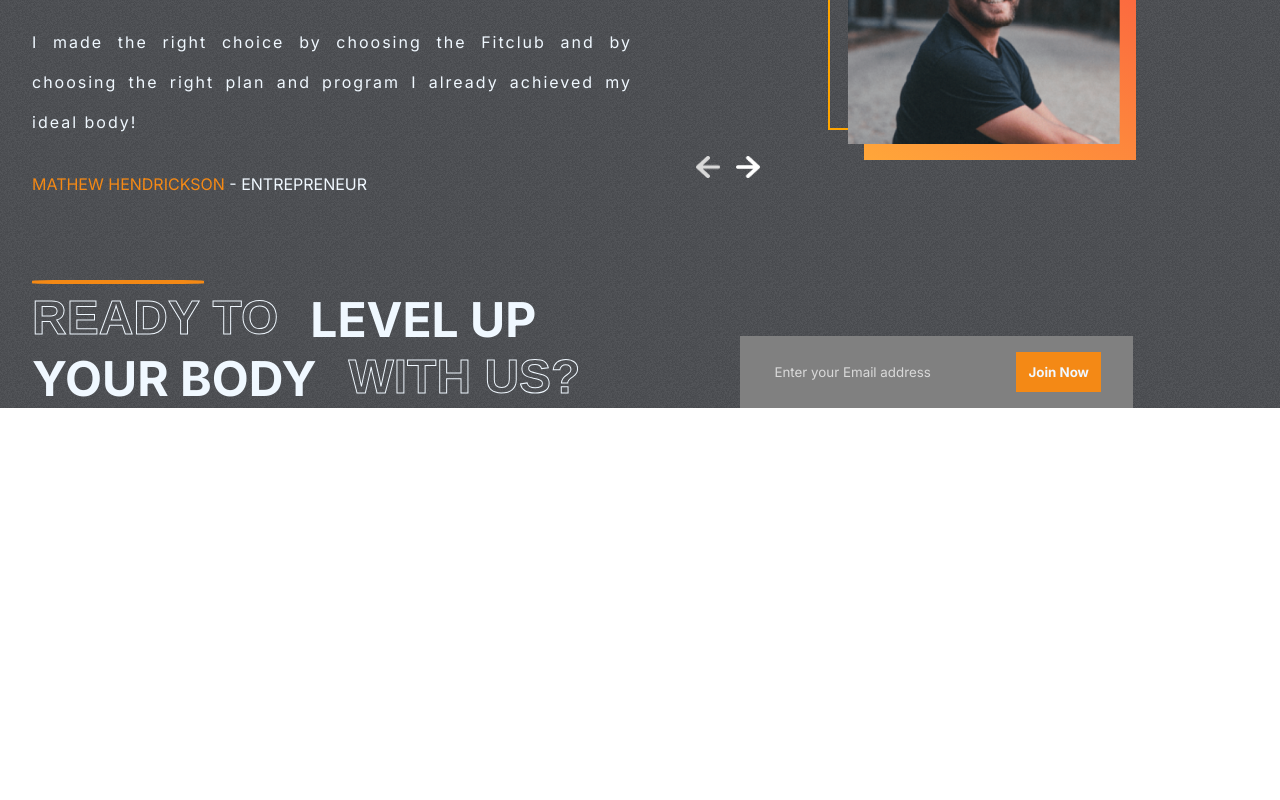
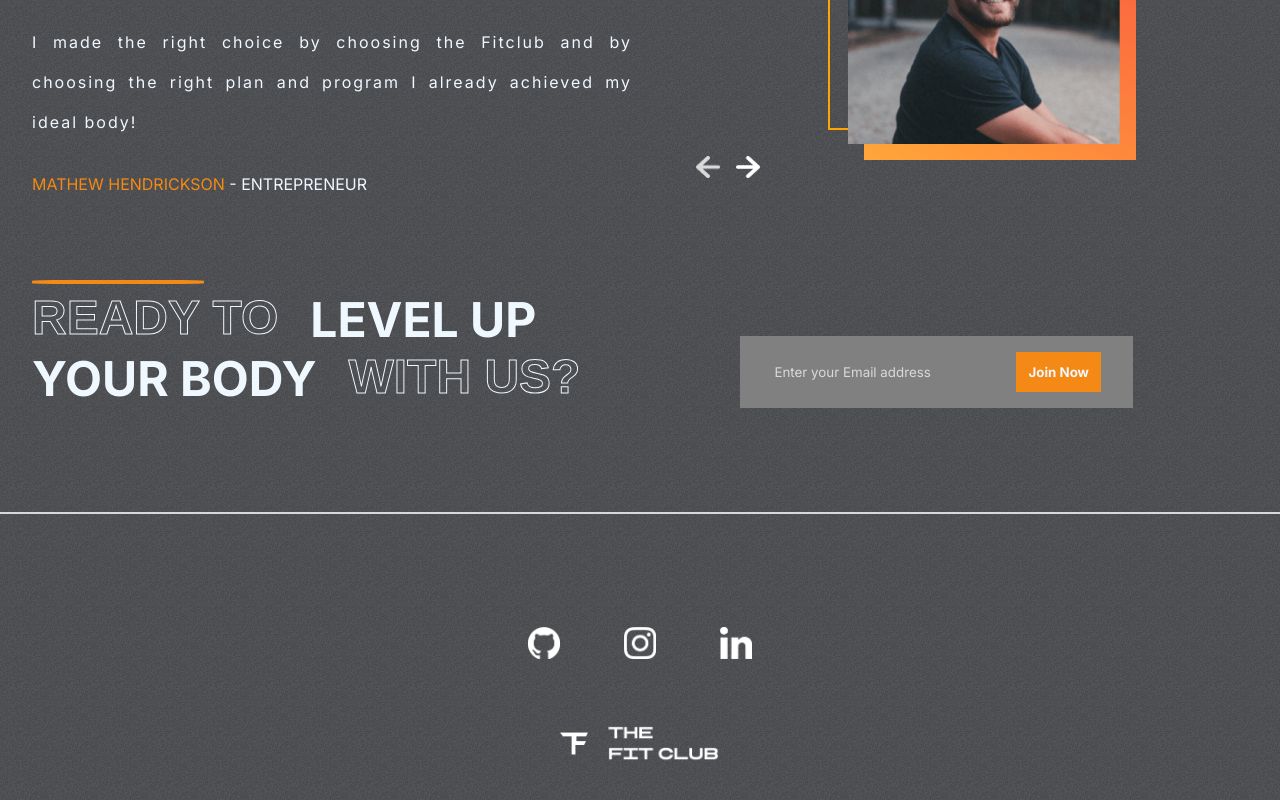
Before and after one commit to NikolayPilgun/FitnessClub, a React (Create React App) app: page / in a window 1280 px wide. Shown: the part 2803-3603 px from the top of the page. Before the commit the page ends 3211 px from the top, so only its background shows below. Built offline with nearby package versions, Linux system fonts and the light colour scheme.

Commit message:
Seventh section

```diff
--- a/src/App.js
+++ b/src/App.js
@@ -1,4 +1,5 @@
 import "./App.css";
+import Footer from "./components/footer/Footer";
 import Hero from "./components/hero/Hero";
 import Join from "./components/join/Join";
 import Plans from "./components/plans/Plans";
@@ -14,6 +15,7 @@ function App() {
 			<Plans />
 			<Testimonials />
 			<Join />
+			<Footer />
 		</div>
 	);
 }
--- /dev/null
+++ b/src/components/footer/Footer.jsx
@@ -0,0 +1,26 @@
+import React from "react";
+import Github from "../../assets/github.png";
+import Instagram from "../../assets/instagram.png";
+import LinkedIn from "../../assets/linkedin.png";
+import Logo from "../../assets/logo.png";
+import styles from "./footer.module.css";
+
+function Footer() {
+	return (
+		<footer className={styles.footer}>
+			<hr />
+			<div className={styles.footerContainer}>
+				<div className={styles.socialLinks}>
+					<img src={Github} alt="Github" />
+					<img src={Instagram} alt="Instagram" />
+					<img src={LinkedIn} alt="LinkedIn" />
+				</div>
+				<div className={styles.footerLogo}>
+					<img src={Logo} alt="Logo" />
+				</div>
+			</div>
+		</footer>
+	);
+}
+
+export default Footer;
--- /dev/null
+++ b/src/components/footer/footer.module.css
@@ -0,0 +1,27 @@
+.footer {
+	position: relative;
+}
+.footer > hr {
+	border: 1px solid var(--lightgray);
+}
+.footerContainer {
+	padding: 1rem 2rem;
+	display: flex;
+	flex-direction: column;
+	gap: 4rem;
+	align-items: center;
+	justify-content: center;
+	height: 20rem;
+}
+.socialLinks {
+	display: flex;
+	gap: 4rem;
+}
+.socialLinks > img {
+	width: 2rem;
+	height: 2rem;
+	cursor: pointer;
+}
+.footerLogo > img {
+	width: 10rem;
+}
```
